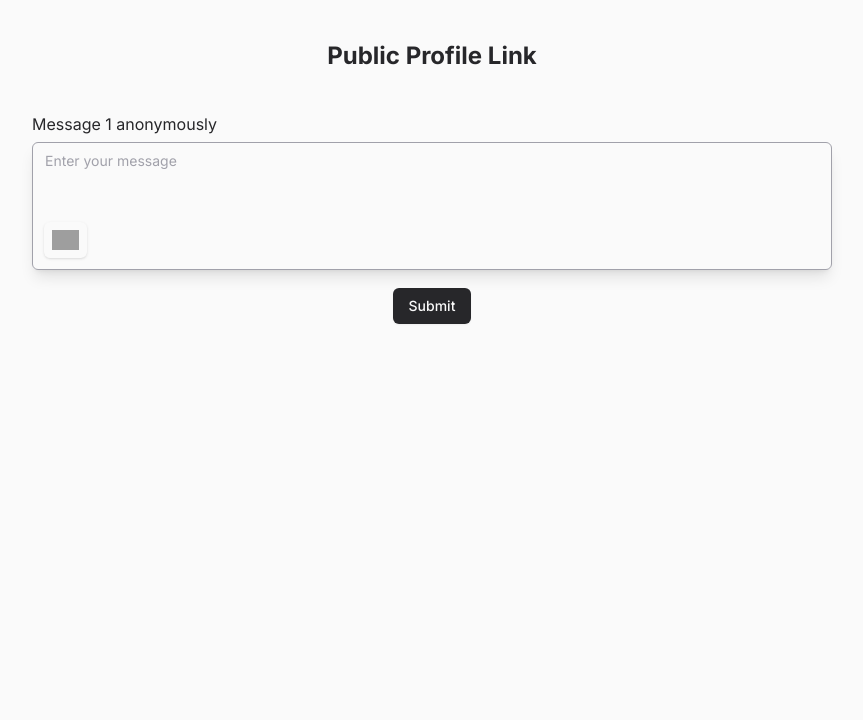
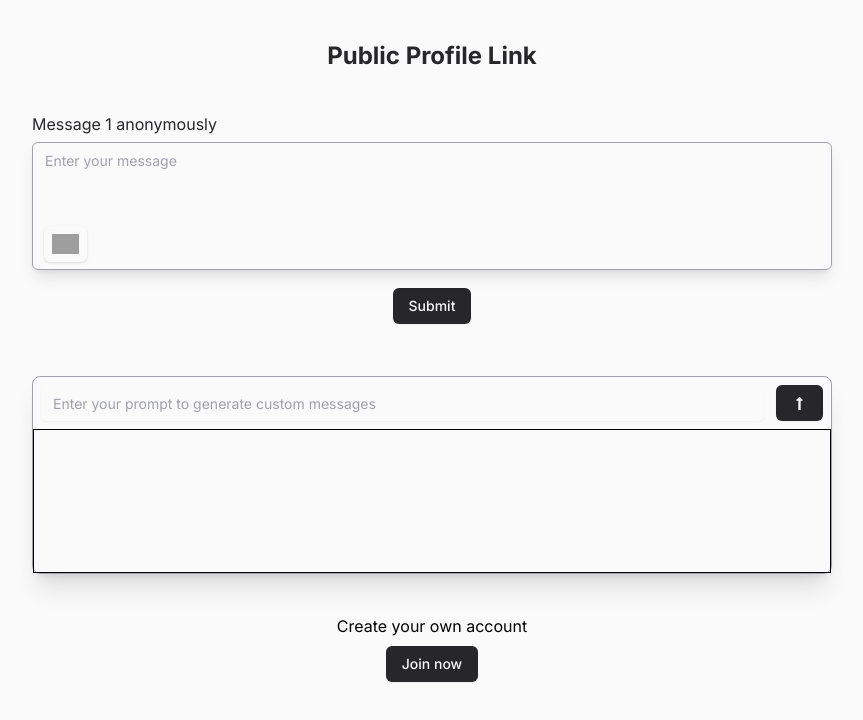
Before and after one commit to Souradip2022/anonymous_feedback_app, a Next.js app: page /u/1 in a window 1280 px wide. Shown: the top 720 px of the page, without its empty margins (208-1071 px from the left). Built offline with nearby package versions, Linux system fonts and the light colour scheme; grey boxes are pictures that could not be loaded.

Commit message:
Added ai chatbot frontend

```diff
--- a/package.json
+++ b/package.json
@@ -11,6 +11,7 @@
   },
   "dependencies": {
     "@ai-sdk/google": "^0.0.20",
+    "@ai-sdk/provider": "^0.0.12",
     "@emoji-mart/data": "^1.2.1",
     "@emoji-mart/react": "^1.1.1",
     "@google/generative-ai": "^0.12.0",
@@ -23,7 +24,7 @@
     "@radix-ui/react-toast": "^1.1.5",
     "@react-email/components": "0.0.19",
     "add": "^2.0.6",
-    "ai": "^3.1.30",
+    "ai": "^3.1.36",
     "axios": "^1.7.2",
     "bcryptjs": "^2.4.3",
     "class-variance-authority": "^0.7.0",
--- a/src/app/u/[username]/page.tsx
+++ b/src/app/u/[username]/page.tsx
@@ -12,8 +12,20 @@ import Picker from "@emoji-mart/react";
 import data from "@emoji-mart/data"
 import {ApiResponseHandler} from "@/utils/ApiResponseHandler";
 import Image from "next/image";
+import {useChat} from 'ai/react';
+import {Input} from "@/components/ui/input";
+import {useRouter} from "next/navigation";
+import {FaLongArrowAltUp} from "react-icons/fa";
+import {BiSolidCheckbox} from "react-icons/bi";
+
+const promptSchema = z.object({
+  prompt: z.string().min(1, {message: "Prompt cannot be empty"})
+});
 
 function Page({params}: { params: { username: string } }) {
+  const router = useRouter();
+  const {messages, input, handleInputChange, handleSubmit: handleUserPrompt, stop} = useChat();
+
   const {toast} = useToast();
   const {
     register,
@@ -29,9 +41,7 @@ function Page({params}: { params: { username: string } }) {
   });
   const content = watch("content");
 
-
   const [showEmojiPicker, setShowEmojiPicker] = useState(false);
-  const [inputString, setInputString] = useState("");
 
   const fetchAcceptingMessageStatus = async (username: string, data: z.infer<typeof MessageSchema>) => {
     try {
@@ -55,6 +65,21 @@ function Page({params}: { params: { username: string } }) {
     console.log(data.content);
   };
 
+  const {
+    register: registerPrompt,
+    handleSubmit: handleSubmitPrompt, formState: {isSubmitting: isSubmittingPrompt, errors: errorsPrompt}
+  } = useForm<z.infer<typeof promptSchema>>({
+    resolver: zodResolver(promptSchema),
+    defaultValues: {
+      prompt: ""
+    }
+  });
+
+  const onSubmitPrompt: SubmitHandler<z.infer<typeof promptSchema>> = async (data: z.infer<typeof promptSchema>): Promise<void> => {
+    console.log(data, input);
+
+  }
+
   return (
     <div className="w-full h-screen bg-primary p-10">
       <div className={"text-secondary flex flex-col items-center justify-center gap-10"}>
@@ -71,13 +96,13 @@ function Page({params}: { params: { username: string } }) {
             />
             <Button
               type="button"
-              className="absolute left-0 bottom-0 mb-3 ml-3 p-2"
+              className="absolute left-0 -bottom-1 mb-3 ml-3 p-2 hover:bg-gray-100"
               onClick={() => setShowEmojiPicker(prev => !prev)}
             >
               <Image src={"/emoji_logo.png"} alt={"emoji"} width={15} height={15} className={"w-full h-full"}/>
             </Button>
             {showEmojiPicker && (
-              <div className="absolute top-[95%]">
+              <div className="absolute top-[100%]">
                 <Picker data={data} theme={"light"}
                         onClickOutside={() => setShowEmojiPicker(false)}
                         onEmojiSelect={(e: any) => setValue("content", content + e.native)}
@@ -93,6 +118,28 @@ function Page({params}: { params: { username: string } }) {
             type={"submit"}
             disabled={isSubmitting}>{isSubmitting ? "Submitting..." : "Submit"} </Button>
         </form>
+        <div className={"w-2/3 border border-muted-foreground rounded-lg shadow-xl h-fit"}>
+          <form className={"w-full flex p-2 gap-3"} onSubmit={handleSubmitPrompt(onSubmitPrompt)}>
+            <div className={"w-full h-fit"}>
+              <Input {...registerPrompt("prompt")} type={"text"}
+                     placeholder={"Enter your prompt to generate custom messages"}
+                     className={"border-none"} value={input} onChange={handleInputChange}/>
+              {errorsPrompt && <span className={"text-red-500 text-xs"}>{errorsPrompt.prompt?.message}</span>}
+            </div>
+            <Button type={"submit"} variant={"secondary"}>
+              {isSubmittingPrompt ? <BiSolidCheckbox size={15}/>: <FaLongArrowAltUp size={15}/> }
+            </Button>
+          </form>
+          <div className={"w-full border border-black h-36 p-2"}>
+
+          </div>
+        </div>
+        <div className="flex flex-col items-center gap-y-2">
+          <p className={"text-black"}>Create your own account</p>
+          <Button type={"submit"} variant={"secondary"} onClick={() => router.push("/sign-up")}>
+            Join now
+          </Button>
+        </div>
       </div>
     </div>
   );
```
Also changed, not shown: 1 other file (tests, documents, lock files or other folders).
